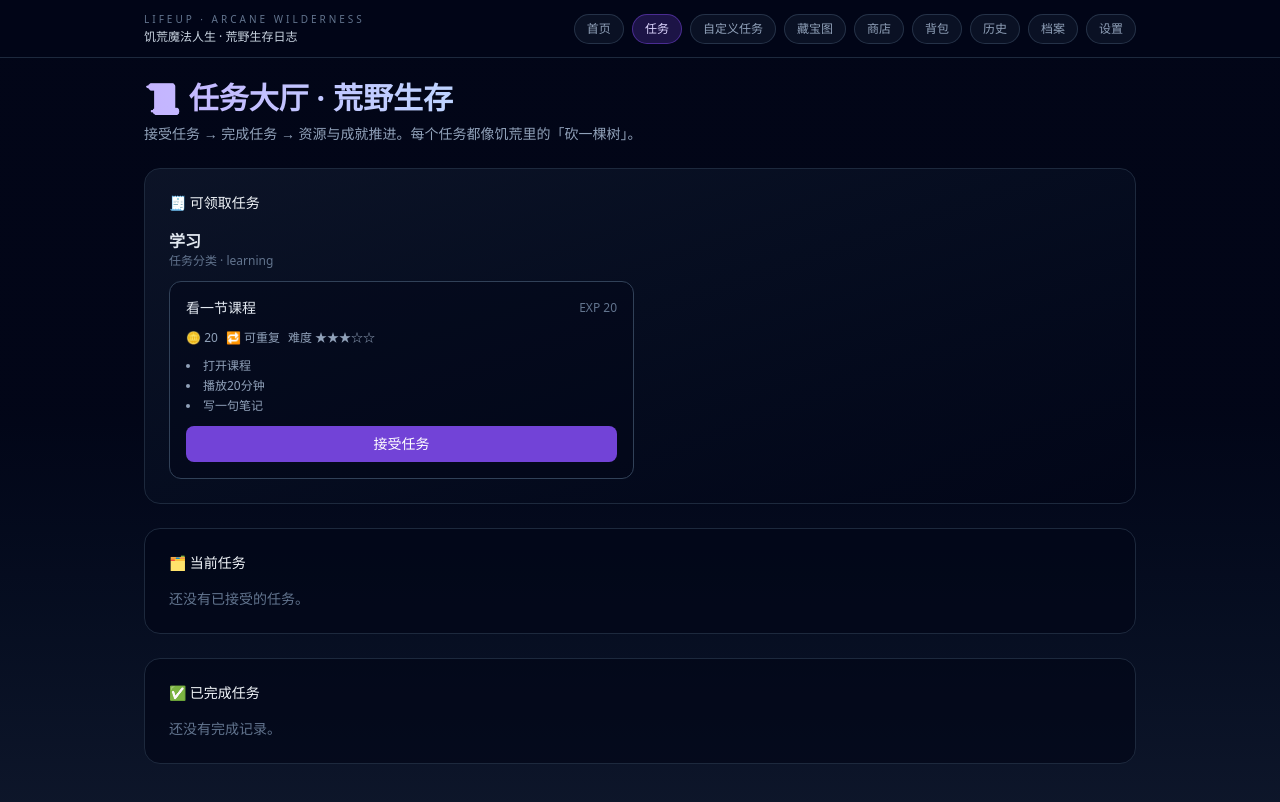
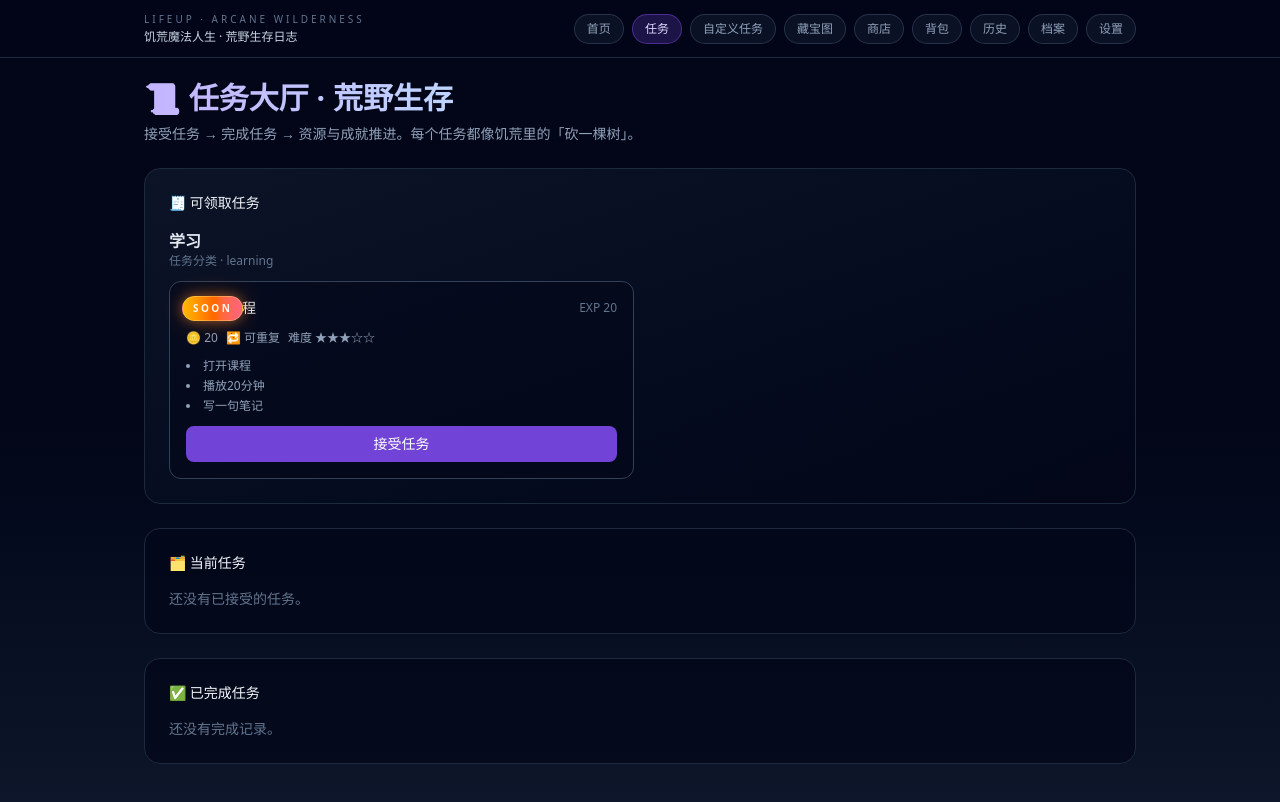
Before and after one commit to sun459876829/lifeup, a Next.js app: page /tasks in a window 1280 px wide. Shown: the top 802 px of the page. Built offline with nearby package versions, Linux system fonts and the light colour scheme.

Commit message:
Add priority badges to task cards

```diff
--- a/src/app/tasks/page.js
+++ b/src/app/tasks/page.js
@@ -28,6 +28,53 @@ const SYSTEM_CATEGORY_LABELS = {
 
 const CATEGORY_LABELS = { ...SYSTEM_CATEGORY_LABELS, ...CUSTOM_CATEGORY_LABELS };
 
+const PRIORITY_BADGES = {
+  urgent: {
+    label: "URGENT",
+    className:
+      "bg-gradient-to-r from-rose-500 via-red-500 to-fuchsia-500 text-red-50 border border-rose-200/40 shadow-[0_0_12px_rgba(248,113,113,0.45)]",
+    glowClass: "bg-red-500/40",
+  },
+  soon: {
+    label: "SOON",
+    className:
+      "bg-gradient-to-r from-amber-400 via-orange-500 to-rose-400 text-orange-50 border border-amber-200/40 shadow-[0_0_12px_rgba(251,146,60,0.45)]",
+    glowClass: "bg-orange-500/40",
+  },
+  later: {
+    label: "LATER",
+    className:
+      "bg-gradient-to-r from-slate-500 via-slate-400 to-slate-300 text-slate-900 border border-slate-200/60 shadow-[0_0_12px_rgba(148,163,184,0.45)]",
+    glowClass: "bg-slate-400/40",
+  },
+  quick: {
+    label: "QUICK",
+    className:
+      "bg-gradient-to-r from-emerald-400 via-emerald-500 to-lime-400 text-emerald-950 border border-emerald-200/60 shadow-[0_0_12px_rgba(52,211,153,0.45)]",
+    glowClass: "bg-emerald-400/40",
+  },
+  long: {
+    label: "LONG",
+    className:
+      "bg-gradient-to-r from-sky-400 via-blue-500 to-indigo-400 text-blue-950 border border-blue-200/60 shadow-[0_0_12px_rgba(96,165,250,0.45)]",
+    glowClass: "bg-blue-400/40",
+  },
+};
+
+const PRIORITY_ALIASES = {
+  urgent: "urgent",
+  soon: "soon",
+  later: "later",
+  quick: "quick",
+  long: "long",
+  "优先紧急": "urgent",
+  "紧急": "urgent",
+  "尽快做": "soon",
+  "稍后做": "later",
+  "快速任务": "quick",
+  "长任务": "long",
+};
+
 function normalizeEffect(category, effect = {}) {
   return effect;
 }
@@ -48,6 +95,32 @@ function formatDifficulty(level) {
 
 function resolveCategoryLabel(category) {
   return CATEGORY_LABELS[category] || category || "其他";
+}
+
+function resolvePriorityKey(priority) {
+  if (!priority) return null;
+  const key = String(priority).trim().toLowerCase();
+  return PRIORITY_ALIASES[key] || null;
+}
+
+function renderPriorityBadge(priority) {
+  const key = resolvePriorityKey(priority);
+  if (!key) return null;
+  const badge = PRIORITY_BADGES[key];
+  if (!badge) return null;
+
+  return (
+    <span className="absolute left-3 top-3 z-10">
+      <span
+        className={`relative inline-flex items-center rounded-full px-2.5 py-1 text-[10px] font-semibold tracking-[0.24em] ${badge.className}`}
+      >
+        <span
+          className={`absolute inset-0 -z-10 rounded-full blur-md opacity-80 ${badge.glowClass}`}
+        />
+        <span className="relative">{badge.label}</span>
+      </span>
+    </span>
+  );
 }
 
 export default function TasksPage() {
@@ -244,12 +317,13 @@ export default function TasksPage() {
                   return (
                     <div
                       key={`${categoryKey}-${template.templateId}`}
-                      className={`rounded-xl border p-4 space-y-3 ${
+                      className={`relative rounded-xl border p-4 space-y-3 ${
                         canTake
                           ? "border-slate-700 bg-slate-950/50"
                           : "border-slate-800 bg-slate-900/30 opacity-60"
                       }`}
                     >
+                      {renderPriorityBadge(template.priority)}
                       <div className="flex items-center justify-between">
                         <div>
                           <div className="text-sm font-medium text-slate-200">{template.name}</div>
@@ -313,9 +387,14 @@ export default function TasksPage() {
               const taskTitle = template?.name || task.title;
               const subtasks = template?.subtasks || task.subtasks || [];
               const repeatable = template?.repeatable ?? task.isRepeatable;
+              const priority = template?.priority || task.priority;
               const canComplete = true;
               return (
-                <div key={task.id} className="rounded-xl border border-slate-700 bg-slate-950/50 p-4">
+                <div
+                  key={task.id}
+                  className="relative rounded-xl border border-slate-700 bg-slate-950/50 p-4"
+                >
+                  {renderPriorityBadge(priority)}
                   <div className="flex items-center justify-between">
                     <div>
                       <div className="text-sm font-medium text-slate-200">{taskTitle}</div>
--- a/src/app/worldState.js
+++ b/src/app/worldState.js
@@ -4,7 +4,12 @@ import { createContext, useCallback, useContext, useEffect, useMemo, useState }
 import { RANDOM_EVENTS } from "./gameConfig/randomEventsConfig";
 import { ACHIEVEMENTS_CONFIG } from "./gameConfig/achievementsConfig";
 import { getSanityGain, resolveTaskKind, STAT_LIMITS } from "../game/config";
-import { computeRewards, loadAllTasks, resolveDifficultyValue } from "../lib/loadTasks";
+import {
+  computeRewards,
+  loadAllTasks,
+  normalizeTaskPriority,
+  resolveDifficultyValue,
+} from "../lib/loadTasks";
 import {
   getStreakRewardMultiplier,
   normalizeTaskStreak,
@@ -195,6 +200,7 @@ function migrateLegacyState(raw) {
         coinsReward: task.rewardCoins || task.coinsReward || 0,
         effect: task.effect || undefined,
         lastCompletedAt: task.lastCompletedAt || undefined,
+        priority: normalizeTaskPriority(task.priority),
         streak: streakState.streak,
         streakActive: streakState.streakActive,
         minutes: meta.minutes,
@@ -846,6 +852,7 @@ export function WorldProvider({ children }) {
       status: "todo",
       isRepeatable: Boolean(template?.repeatable ?? taskInput.isRepeatable ?? taskInput.repeatable),
       createdAt: Date.now(),
+      priority: normalizeTaskPriority(template?.priority || taskInput.priority),
       exp: baseReward.exp,
       coinsReward: baseReward.coins,
       effect: template?.effect || taskInput.effect || { sanity: sanityBonus },
--- a/src/lib/loadTasks.ts
+++ b/src/lib/loadTasks.ts
@@ -27,6 +27,7 @@ export type TaskTemplateInput = {
   title?: string;
   category?: string;
   difficulty?: string | number;
+  priority?: string;
   repeatable?: boolean;
   isRepeatable?: boolean;
   subtasks?: string[];
@@ -36,11 +37,14 @@ export type TaskTemplateInput = {
   effect?: Record<string, number>;
 };
 
+export type TaskPriorityKey = "urgent" | "soon" | "later" | "quick" | "long";
+
 export type TaskTemplate = {
   templateId: string;
   name: string;
   category: string;
   difficulty: TaskDifficultyKey;
+  priority?: TaskPriorityKey;
   repeatable: boolean;
   subtasks: string[];
   tags: string[];
@@ -52,6 +56,26 @@ export type TaskTemplate = {
     coins: number;
   };
 };
+
+const PRIORITY_ALIASES: Record<string, TaskPriorityKey> = {
+  urgent: "urgent",
+  soon: "soon",
+  later: "later",
+  quick: "quick",
+  long: "long",
+  "优先紧急": "urgent",
+  "紧急": "urgent",
+  "尽快做": "soon",
+  "稍后做": "later",
+  "快速任务": "quick",
+  "长任务": "long",
+};
+
+export function normalizeTaskPriority(value?: string): TaskPriorityKey | undefined {
+  if (!value) return undefined;
+  const key = value.trim().toLowerCase();
+  return PRIORITY_ALIASES[key];
+}
 
 function normalizeDifficultyKey(value?: string | number): TaskDifficultyKey {
   if (typeof value === "number" && Number.isFinite(value)) {
@@ -97,6 +121,7 @@ export function normalizeTask(templateId: string, task: TaskTemplateInput): Task
     name: task?.name || task?.title || templateId,
     category: task?.category || "other",
     difficulty: difficultyKey,
+    priority: normalizeTaskPriority(task?.priority),
     repeatable: Boolean(task?.repeatable ?? task?.isRepeatable ?? true),
     subtasks: Array.isArray(task?.subtasks) ? task.subtasks : [],
     tags: Array.isArray(task?.tags) ? task.tags : [],
--- a/src/tasks/core.json
+++ b/src/tasks/core.json
@@ -3,6 +3,7 @@
     "name": "看一节课程",
     "category": "learning",
     "difficulty": "medium",
+    "priority": "soon",
     "repeatable": true,
     "subtasks": ["打开课程", "播放20分钟", "写一句笔记"]
   }
```
